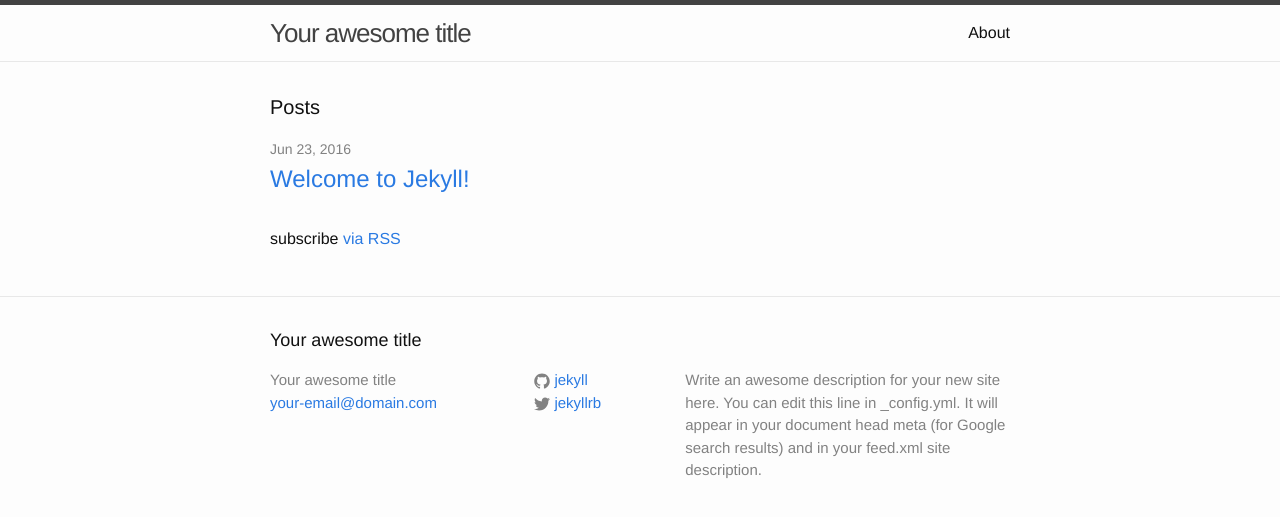
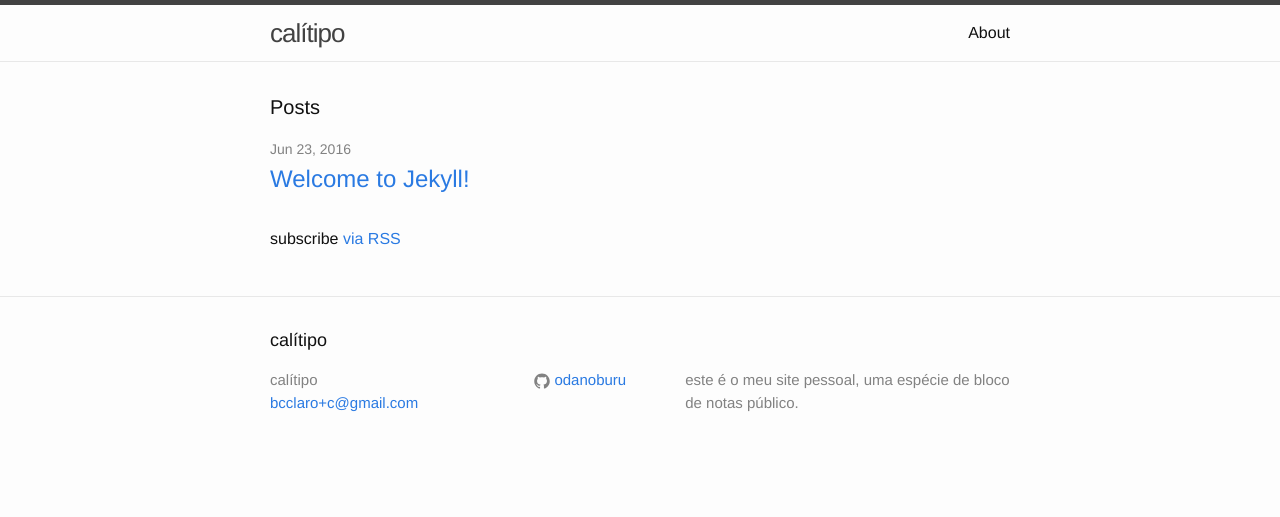
Before and after one commit to odanoburu/odanoburu.github.io, a Jekyll site: the page built from index.html, in a window 1280 px wide. Shown: the top 517 px of the page. Built offline with Jekyll 4.4.1, drawn with Linux system fonts in a browser that asks for light colours.

Commit message:
updating config

```diff
--- a/_config.yml
+++ b/_config.yml
@@ -6,16 +6,13 @@
 # 'jekyll serve'. If you change this file, please restart the server process.
 
 # Site settings
-title: Your awesome title
-email: your-email@domain.com
+title: calítipo
+email: bcclaro+c@gmail.com
 description: > # this means to ignore newlines until "baseurl:"
-  Write an awesome description for your new site here. You can edit this
-  line in _config.yml. It will appear in your document head meta (for
-  Google search results) and in your feed.xml site description.
-baseurl: "" # the subpath of your site, e.g. /blog
-url: "http://yourdomain.com" # the base hostname & protocol for your site
-twitter_username: jekyllrb
-github_username:  jekyll
+  este é o meu site pessoal, uma espécie de bloco de notas público.
+baseurl: "/casa" # the subpath of your site, e.g. /blog
+url: "http://odanoburu.github.io" # the base hostname & protocol for your site
+github_username:  odanoburu
 
 # Build settings
 markdown: kramdown
```
